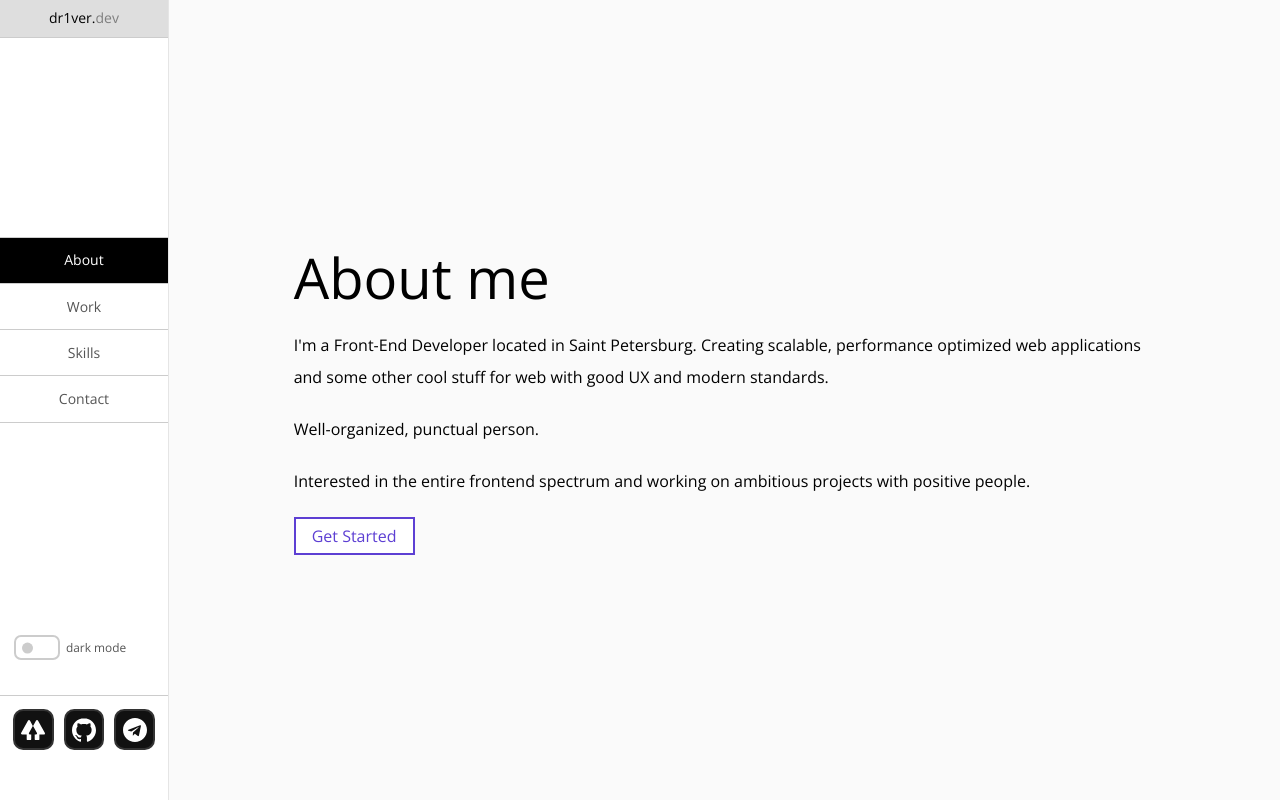
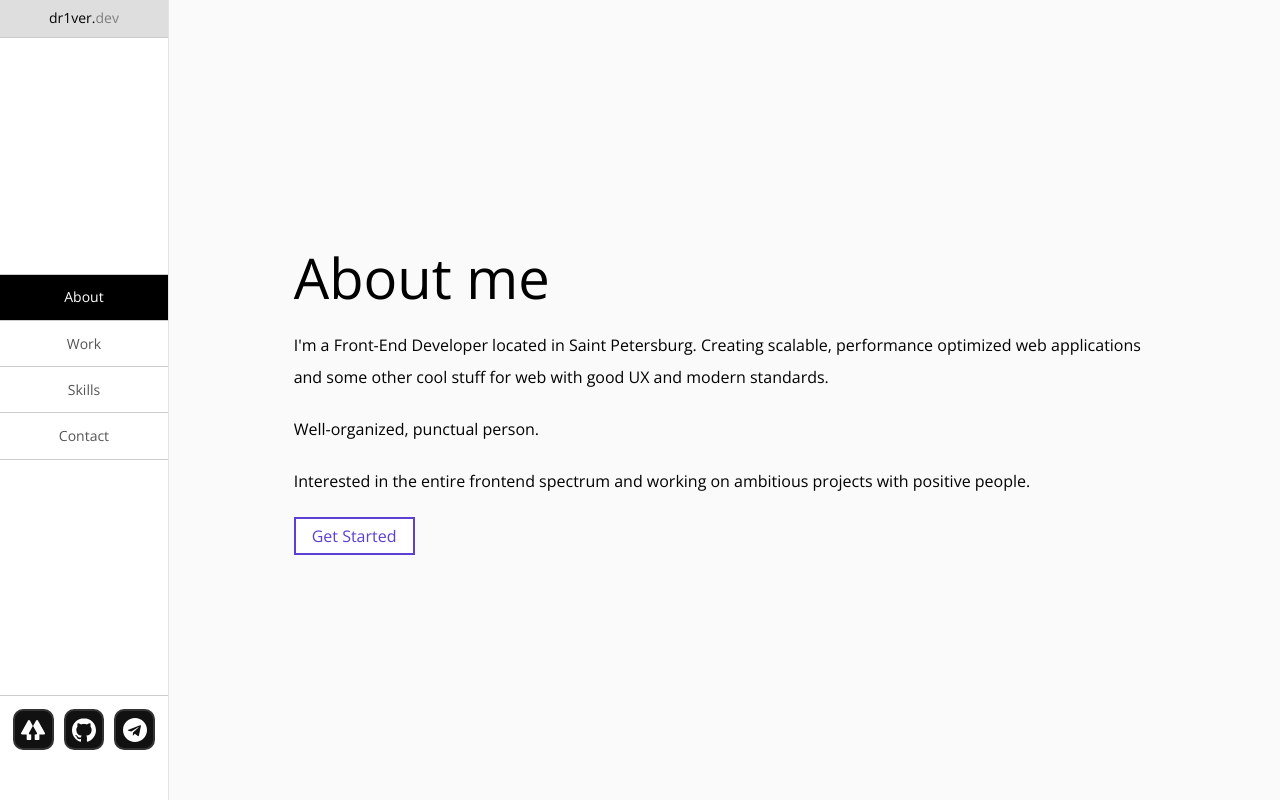
Before and after one commit to dr1verrr/dr1ver.dev, a React (Vite) app: page /about in a window 1280 px wide. Built offline with nearby package versions, Linux system fonts and the light colour scheme.

Commit message:
refactor(NavBar): remove theme switcher

```diff
--- a/src/components/layouts/NavBar/NavBar.tsx
+++ b/src/components/layouts/NavBar/NavBar.tsx
@@ -6,7 +6,6 @@ import Box from '@/components/shared/Box'
 import UIButton from '@/components/shared/Button'
 import Stack from '@/components/shared/Stack'
 import { useTheme } from '@/components/wrappers/Layout/theme'
-import ThemeSwitcher from '@/features/theme/ThemeSwitcher'
 import adaptive from '@/hoc/adaptive'
 import { ColorScheme } from '@/theme/types'
 import { rgba } from '@/utils/styles'
@@ -260,10 +259,6 @@ export default function NavBar() {
         </nav>
       )}
 
-      <Stack direction='column' spacing='1.5em'>
-        <Box sx={{ padding: '1em' }}>
-          <ThemeSwitcher />
-        </Box>
       <Stack className={classes.HeaderIcons} spacing='clamp(10px, 0.5em, 0.5em)'>
         {socialLinks.map((sl, idx) => (
           <a
@@ -280,7 +275,6 @@ export default function NavBar() {
           </a>
         ))}
       </Stack>
-      </Stack>
     </header>
   )
 }
```
Lines whose indentation alone changed are shown as unchanged.
